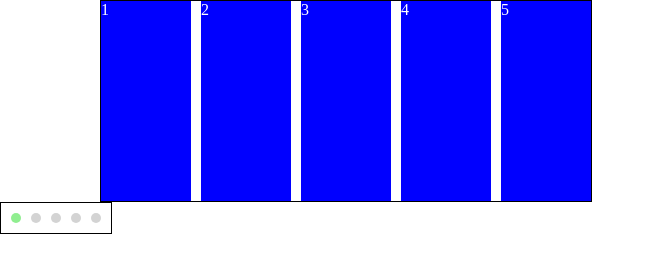
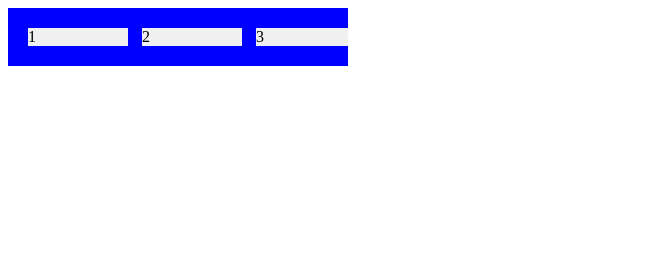
Before and after one commit to igic01/GyroGoGo, a plain HTML site: page example.html in a window 1280 px wide. Shown: the whole page, without its empty margins (0-655 px from the left). Drawn offline with Linux system fonts and the light colour scheme.

```diff
--- a/example.html
+++ b/example.html
@@ -1,102 +1,35 @@
 <!DOCTYPE html>
 <html lang="en">
-
 <head>
 <meta charset="UTF-8">
 <meta name="viewport" content="width=device-width, initial-scale=1.0">
-    <title>Document</title>
+<title>Overflow to the Right</title>
 <style>
-        * {
-            margin: 0;
-            padding: 0;
-            box-sizing: border-box;
+    .container {
+        background-color: blue;
+        width: 300px;
+        white-space: nowrap;
+        padding: 20px;
+        overflow: hidden;
     }
 
-        .block {
-            display: flex;
-            justify-content: center;
-            border: 1px solid black;
-            width: fit-content;
-            gap: 10px;
-            position: relative;
-            animation: slide 1s forwards;
-        }
-
-        @keyframes slide {
-            from {
-                transform: translateX(0);
-            }
-
-            /* Start position */
-            to {
-                transform: translateX(100px);
-            }
-
-            /* End position */
-        }
-
-        .card {
-            width: 90px;
-            height: 200px;
-            background-color: blue;
-            color: white;
-        }
-
-        .dots {
-            display: flex;
-            justify-content: center;
-            border: 1px solid black;
-            width: fit-content;
-            gap: 10px;
-            position: relative;
-            padding: 10px;
-        }
-
-        .dot {
-            height: 10px;
-            width: 10px;
-            background-color: lightgray;
-            border-radius: 50%;
-        }
-
-        .selected {
-            background-color: lightgreen;
+    .element {
+        display: inline-block;
+        width: 100px;
+        background-color: #f0f0f0;
+        margin-right: 10px;
     }
 </style>
 </head>
+<body>
 
-<body>
-    <div class="block">
-        <div class="card">1</div>
-        <div class="card">2</div>
-        <div class="card">3</div>
-        <div class="card">4</div>
-        <div class="card">5</div>
+<div class="container">
+    <div class="element" id="test">1</div>
+    <div class="element">2</div>
+    <div class="element">3</div>
+    <div class="element">4</div>
+    <div class="element">5</div>
 </div>
 
-    <div class="dots">
-        <div class="dot selected"></div>
-        <div class="dot"></div>
-        <div class="dot"></div>
-        <div class="dot"></div>
-        <div class="dot"></div>
-    </div>
-
-    <script>
-        const block = document.querySelector('.block');
-        const cards = document.querySelectorAll('.card');
-
-        const dots = document.querySelectorAll('.dot');
-        let counter = 0;
-        dots.forEach(dot => {
-            counter++;
-            dot.setAttribute('queue', counter);
-
-            dot.addEventListener('click', () => {
-
-            })
-        })
-    </script>
 </body>
-
 </html>
```
Also changed, not shown: css/services_&_pagi.css (+20 -5 lines), index.html (+15 -0 lines), js/script_pagi.js (+39 -21 lines). Lines whose indentation alone changed are shown as unchanged.
